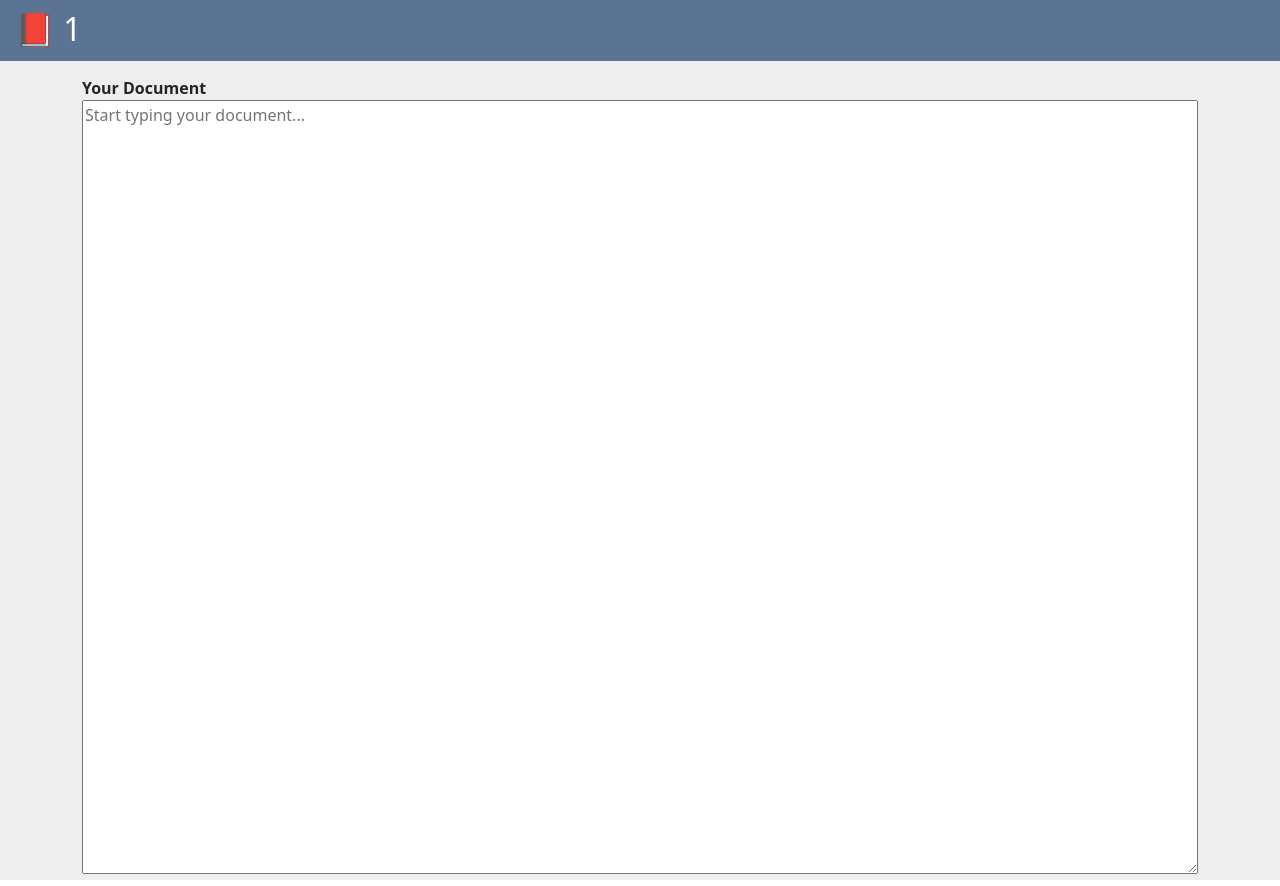
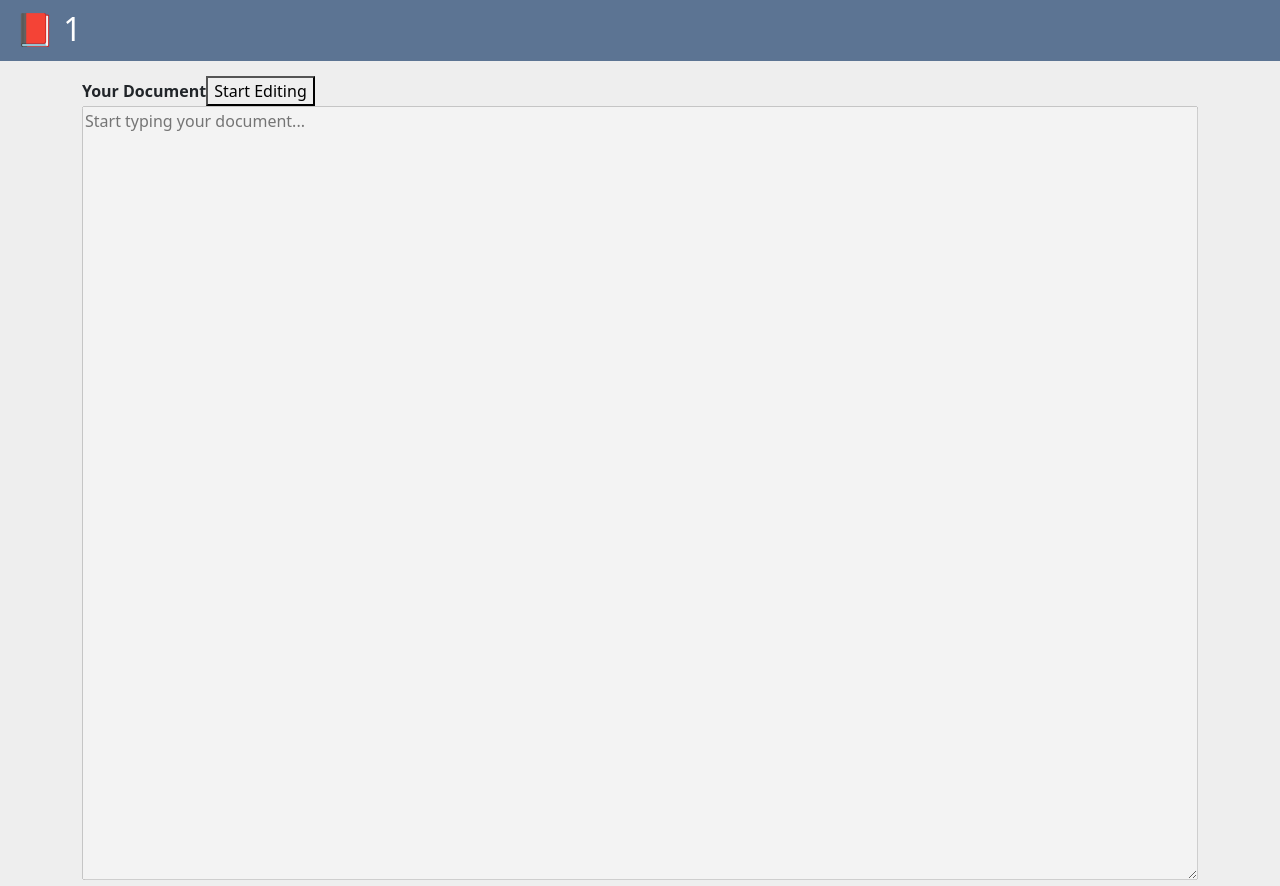
Before and after one commit to aaayyuusshh/share-notes, a React (Vite) app in the folder frontend/: page /document/1/1/1/1 in a window 1280 px wide. Built offline with nearby package versions, Linux system fonts and the light colour scheme; no server answers.

Commit message:
start editing button front end

```diff
--- a/frontend/src/Document.jsx
+++ b/frontend/src/Document.jsx
@@ -7,6 +7,9 @@ export default function Document() {
   const [textValue, setTextValue] = useState("");
   //const ws = useRef(null);
   const MASTER_IP = "localhost"
+
+
+  const [canEdit, setCanEdit] = useState(false);
 
   const { ip, port, id, docName } = useParams()
 
@@ -32,9 +35,12 @@ export default function Document() {
       console.log(ip_received===ip);
       // check IP value sent to server
       // if IP is different change TextValue
-      if (ip_received !== ip) {
-        setTextValue(event.data.substring(indexOfFirstColon + 1));
-      }
+      // if (ip_received !== ip) {
+      //   setTextValue(event.data.substring(indexOfFirstColon + 1));
+      // }
+
+      setTextValue(event.data.substring(indexOfFirstColon + 1));
+
     };
 
     ws.onclose = () => {
@@ -92,27 +98,26 @@ export default function Document() {
   };
 
 
-  /*
-  useEffect(() => {
-    // The port is passed as a paramter in the URL, ideally it would not be shown to the user (currently not transparent)
-    ws.current = new WebSocket('ws://localhost:' + port + '/ws/' + id + '/' + docName);
-    ws.current.onopen = () => {
-      console.log('WebSocket Connected');
-    };
-    ws.current.onmessage = (event) => {
-      console.log('Message from server ', event.data);
-      setTextValue(event.data);
-    };
-    ws.current.onclose = () => {
-      console.log('WebSocket Disconnected');
-    }
-    return () => {
-      if (!ws.current) {
-        ws.current.close();
-      }
-    };
-  }, []);
-  */
+  const handleStartEditing = () => {
+    setCanEdit(true);
+
+    fetch(`http://${ip}:${port}/startEdit/`, {
+      method: "POST",
+      headers: {
+        'Content-Type': 'application/json',
+      },
+      body: JSON.stringify({
+        docID: id,
+      }),
+    })
+    .then(response => response.json())
+    .then(data => {
+      console.log('Success:', data);
+    })
+    .catch((error) => {
+      console.error('Error:', error);
+    });
+  };
 
   function handleUpdate(event) {
     const { value } = event.target;
@@ -132,6 +137,9 @@ export default function Document() {
       <div className="textContainer">
         <div className="container">
           <label htmlFor="textArea" className="textLabel">Your Document</label>
+          {!canEdit && (
+            <button onClick={handleStartEditing} className="editButton">Start Editing</button>
+          )}
           <textarea
             className="textArea"
             id="textArea"
@@ -140,29 +148,10 @@ export default function Document() {
             placeholder="Start typing your document..."
             value={textValue}
             onChange={handleUpdate}
+            disabled={!canEdit}
           />
         </div>
       </div>
     </div>
   );
 }
-
-// function to handle updates line by line (was overwritten in main branch had a copy in my local branch -Dvij)
-/*
-  function handleUpdate(event) {
-    const { value, selectionStart } = event.target;
-    setTextValue(value);
-
-    // Calculate the current line number and data
-    const lines = value.substr(0, selectionStart).split('\n');
-    const lineNumber = lines.length;
-    const currentLineData = lines[lines.length - 1] + value.substr(selectionStart).split('\n')[0];
-
-    console.log(`Line Number: ${lineNumber}, Line Data: '${currentLineData}'`);
-
-    // Send the line number and data if the WebSocket connection is open
-    if (ws.current && ws.current.readyState === WebSocket.OPEN) {
-      ws.current.send(JSON.stringify({ line: lineNumber, data: currentLineData }));
-    }
-  }
-*/
```
